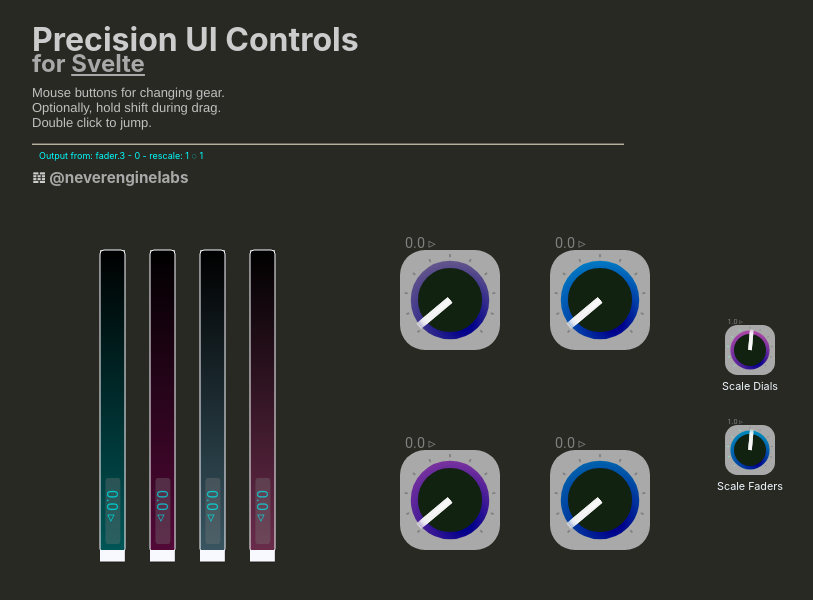
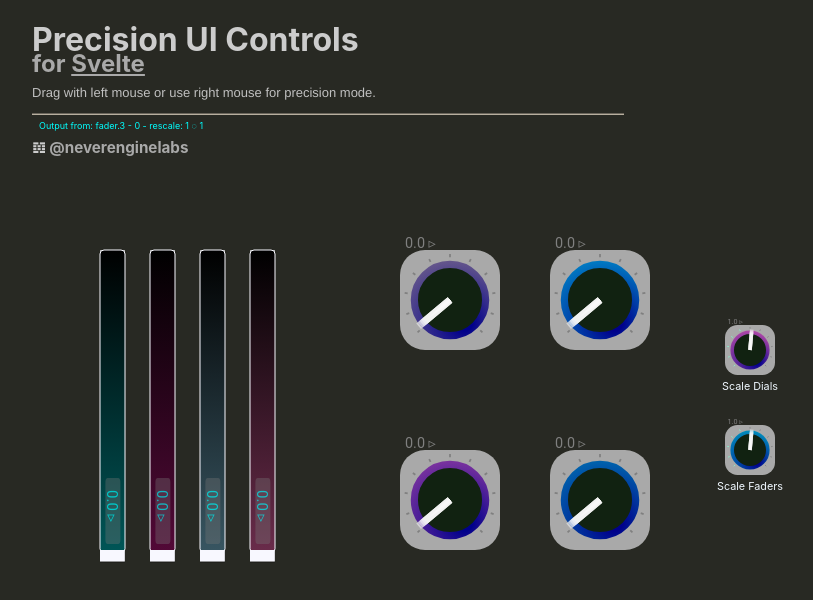
Before and after one commit to cristianvogel/Precis-UI, a Svelte app: page / in a window 1280 px wide. Shown: the top 600 px of the page, without its empty margins (0-813 px from the left). Built offline with nearby package versions, Linux system fonts and the light colour scheme.

Commit message:
Merge refactoring. Fixed rescaling example.

```diff
--- a/src/App.svelte
+++ b/src/App.svelte
@@ -77,9 +77,7 @@
             for <a href='https://svelte.dev'>Svelte</a>
         </h2>
         <p>
-            Mouse buttons for changing gear.<br>
-            Optionally, hold shift during drag.<br>
-            Double click to jump.
+            Drag with left mouse or use right mouse for precision mode.<br>
         </p>
     </div>
 
--- a/src/components/Radial.svelte
+++ b/src/components/Radial.svelte
@@ -70,6 +70,7 @@
 
     // Construct a new instance of a Radial
     let dial:Radial = new Radial(settings)
+
     const initialise = function () {
         // add self to a layout group registry
         function addSelfToRegistry() {
--- a/src/lib/Events.ts
+++ b/src/lib/Events.ts
@@ -1,4 +1,4 @@
-import {clamp, remap, roundTo} from "./Utils";
+import {clamp, remap } from "./Utils";
 import {removeListeners} from "./Listeners";
 import type {BasicController} from "./PrecisControllers";
 import type {WidgetWithKey} from "../types/precisUI";
@@ -39,7 +39,6 @@ function updatesForMouseDrag(caller) {
         widget.currentValue =
             clamp(widget.currentValue + (-dy * (remap(widget.getNormValue(), 0, 1, 1, 0.25))), [0, height])
     }
-
     widget.dispatchOutput(id, widget.getMappedValue())
 }
 
```
